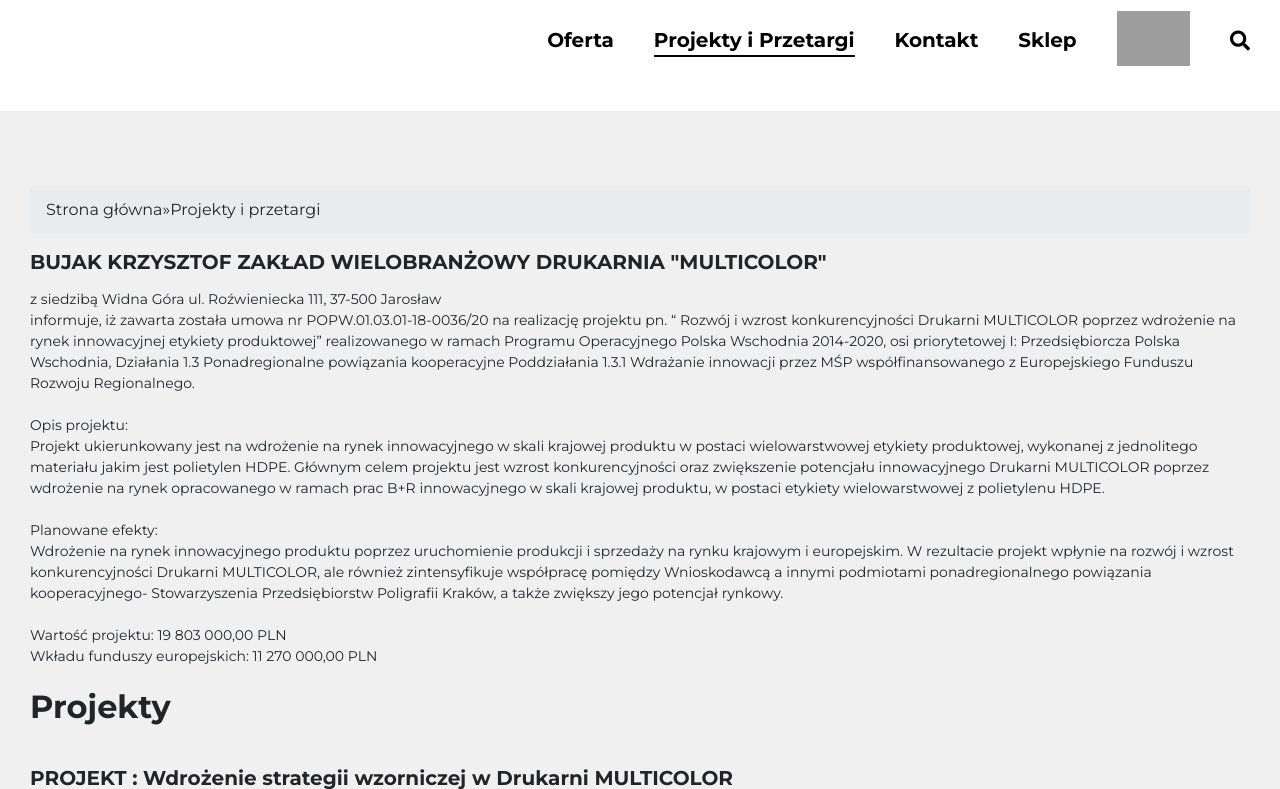
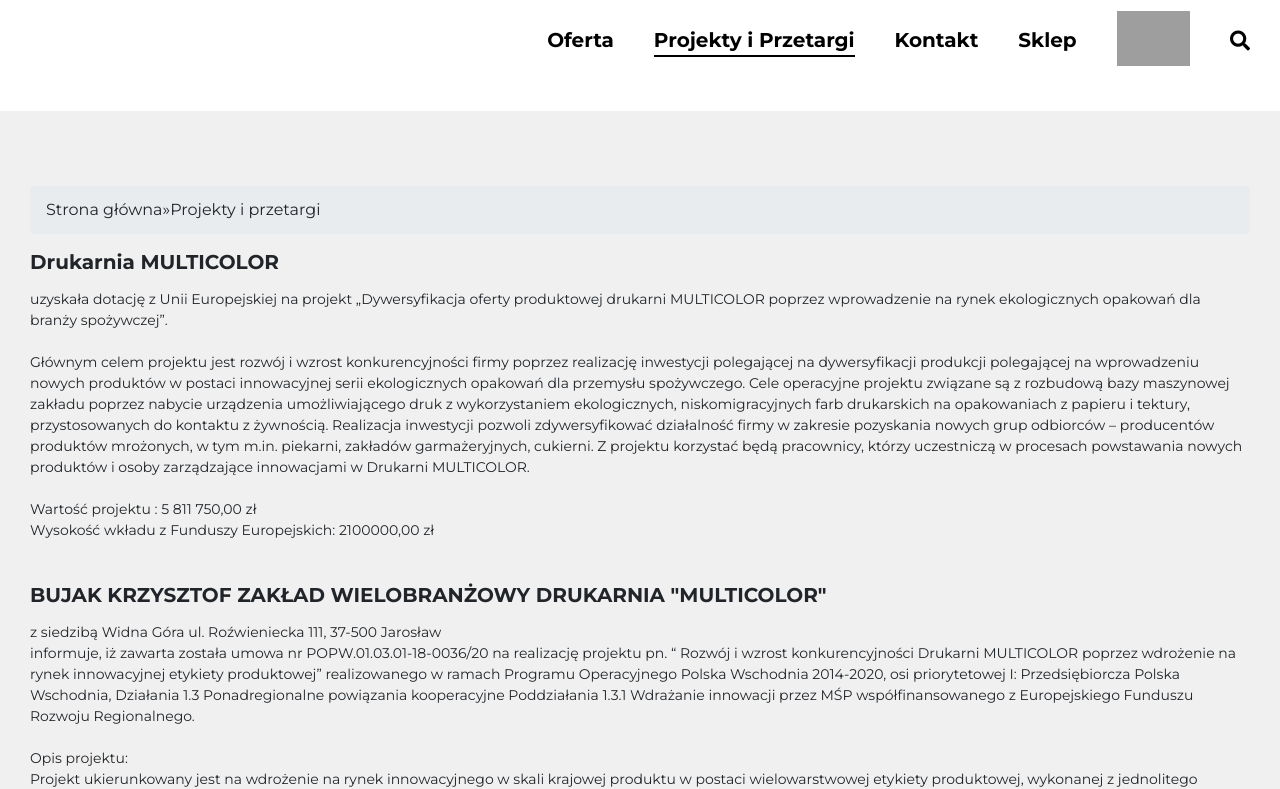
Before and after one commit to paboowicz/multicolor2020, a PHP site: page /projekty-i-przetargi.php in a window 1280 px wide. Shown: the part 385-1174 px from the top of the page. Run offline with PHP 8.4, Linux system fonts and the light colour scheme; some libraries are stand-ins or nearby versions; grey boxes are pictures that could not be loaded.

Commit message:
nowy artykul w projekty-i-przetargi

```diff
--- a/projekty-i-przetargi.php
+++ b/projekty-i-przetargi.php
@@ -37,6 +37,15 @@
             <div class="row main-row">
                 <div class="col-12">
                     <div class="edit-area">
+					<h3>Drukarnia MULTICOLOR</h3>
+					<p> uzyskała dotację z Unii Europejskiej na projekt „Dywersyfikacja oferty produktowej drukarni MULTICOLOR poprzez wprowadzenie na rynek ekologicznych opakowań dla branży spożywczej”.</p><br>
+					<p>Głównym celem projektu jest rozwój i wzrost konkurencyjności firmy poprzez realizację inwestycji polegającej na dywersyfikacji produkcji polegającej na wprowadzeniu nowych produktów w postaci innowacyjnej serii ekologicznych opakowań dla przemysłu spożywczego.
+Cele operacyjne projektu związane są z rozbudową bazy maszynowej zakładu poprzez nabycie urządzenia umożliwiającego druk z wykorzystaniem ekologicznych, niskomigracyjnych farb drukarskich na opakowaniach z papieru i tektury, przystosowanych do kontaktu z żywnością.
+Realizacja inwestycji pozwoli zdywersyfikować działalność firmy w zakresie pozyskania nowych grup odbiorców – producentów produktów mrożonych, w tym m.in. piekarni, zakładów garmażeryjnych, cukierni.
+Z projektu korzystać będą pracownicy, którzy uczestniczą w procesach powstawania nowych produktów i osoby zarządzające innowacjami w Drukarni MULTICOLOR.<br><br>
+Wartość projektu : 5 811 750,00 zł<br>
+Wysokość wkładu z Funduszy Europejskich: 2100000,00 zł</p><br>
+					<br>
 						<h3>BUJAK KRZYSZTOF ZAKŁAD WIELOBRANŻOWY DRUKARNIA "MULTICOLOR"</h3>
 <p>z siedzibą Widna Góra ul. Roźwieniecka 111, 37-500 Jarosław<br>
 informuje, iż zawarta została umowa nr POPW.01.03.01-18-0036/20 na realizację projektu pn. “ Rozwój i wzrost konkurencyjności Drukarni MULTICOLOR poprzez wdrożenie na rynek innowacyjnej etykiety produktowej”
```
